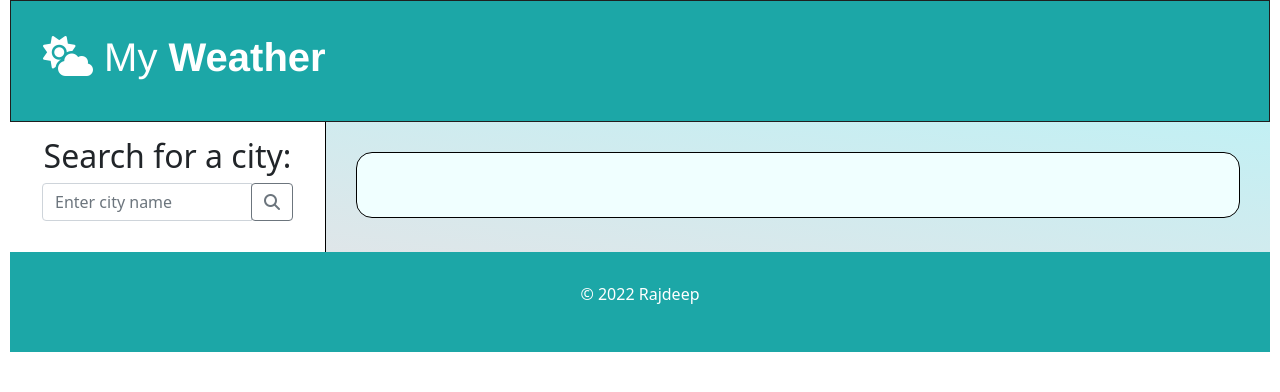
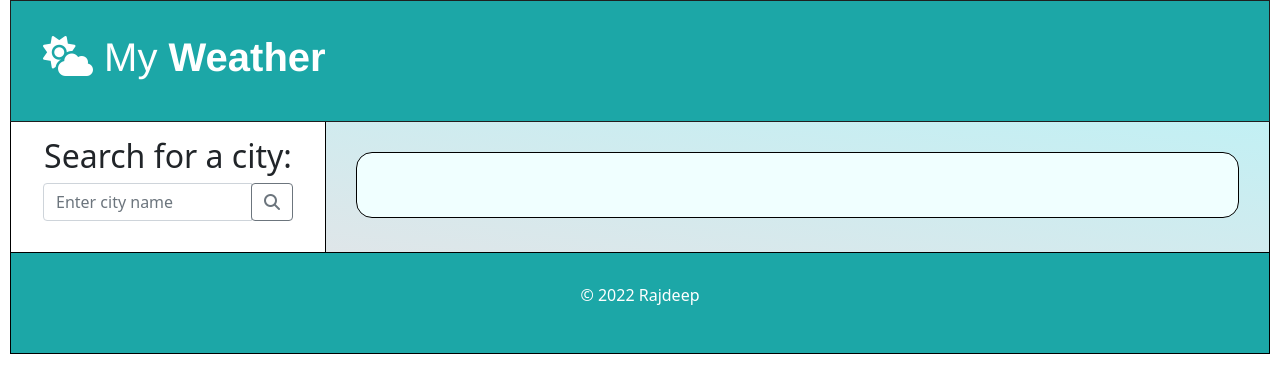
Before and after one commit to rrajdeep/my-weather, a plain HTML site: page index.html in a window 1280 px wide. Drawn offline with nearby package versions, Linux system fonts and the light colour scheme.

Commit message:
Create styles.css

```diff
--- a/styles.css
+++ b/styles.css
@@ -19,11 +19,13 @@ body {
 }
 
 #search-box {
+    border-left: 1px solid black;
     padding: 15px 32px;
 }
 
 #weather-box {
     border-left: 1px solid black;
+    border-right: 1px solid black;
     padding: 30px;
     background-image: linear-gradient(to right top,
             #dfe6e9,
@@ -49,6 +51,7 @@ body {
 }
 
 .footer {
+    border: 1px solid black;
     padding: 30px;
     text-align: center;
     background-color: rgb(28, 167, 167);
```
